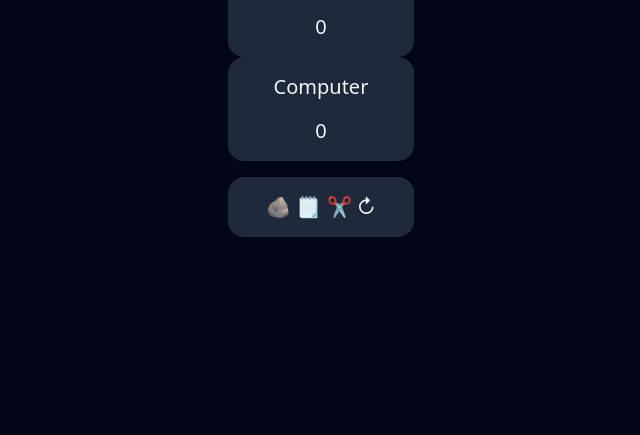
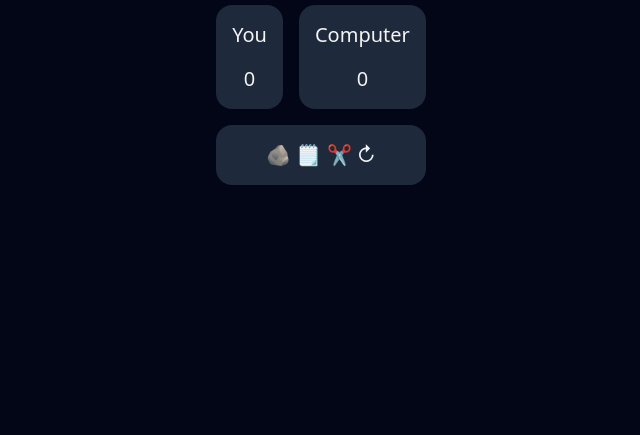
Before and after one commit to lukeramljak/odin-rock-paper-scissors, a website: page dist/index.html in a window 1280 px wide. Shown: the part 365-800 px from the top of the page, without its empty margins (319-959 px from the left). Drawn offline with Linux system fonts and the light colour scheme; a web font is replaced by a local one.

Commit message:
refactor: style scores

```diff
--- a/dist/index.html
+++ b/dist/index.html
@@ -28,7 +28,7 @@
       >
         Ready!
       </div>
-      <div class="scores">
+      <div id="scores" class="flex items-center justify-center w-full gap-4">
         <div
           class="flex flex-col items-center bg-slate-800 w-full p-4 gap-4 rounded-2xl"
         >
```
Also changed, not shown: dist/output.css.
